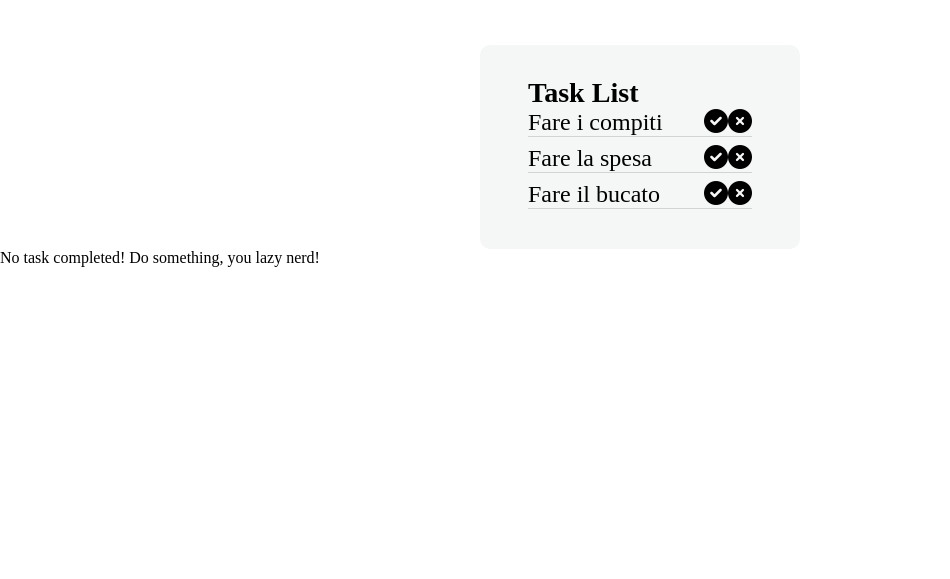
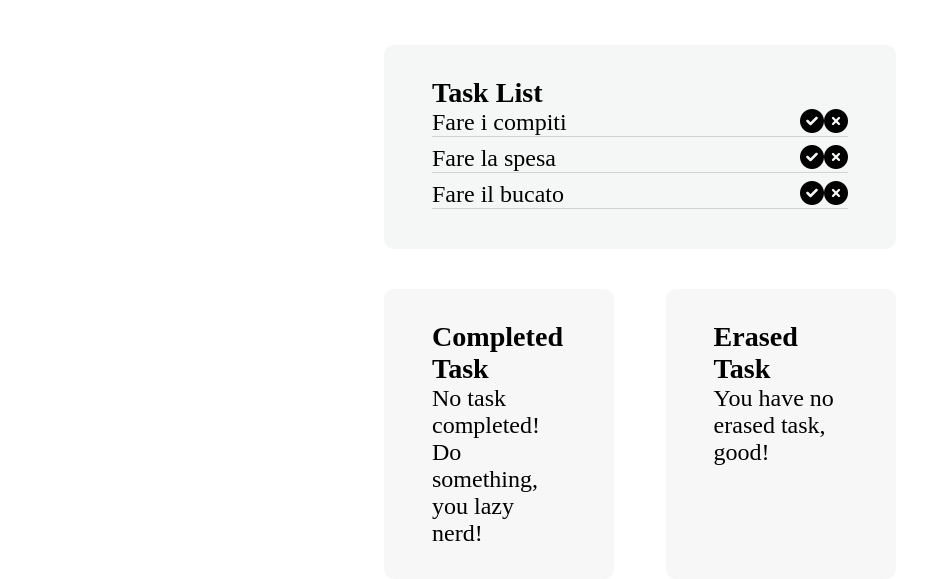
Before and after one commit to Moonatic89/vue-todolist, a plain HTML site: page index.html in a window 1280 px wide. Shown: the part 241-820 px from the top of the page, without its empty margins (0-950 px from the left). Drawn offline with nearby package versions, Linux system fonts and the light colour scheme.

Commit message:
All 3 tasks zone working, exercise completed

```diff
--- a/asset/css/style.css
+++ b/asset/css/style.css
@@ -40,11 +40,12 @@ header>img {
 
 .taskList {
     background-color: #f5f7f7;
-    width: 25%;
+    width: 40%;
     margin: auto;
     padding: 2rem 3rem;
     border-radius: 10px;
     font-size: 1.5rem;
+    margin-bottom: 2.5rem;
 }
 
 .taskGroup>h3 {
@@ -66,3 +67,18 @@ header>img {
 .btns {
     display: flex;
 }
+
+.sideTasks {
+    display: flex;
+    width: 40%;
+    margin: auto;
+    justify-content: space-between;
+}
+
+.completedTasks, .erasedTasks {
+    background-color: #f7f7f7;
+    padding: 2rem 3rem;
+    border-radius: 10px;
+    font-size: 1.5rem;
+    width: 45%;
+}
--- a/asset/js/app.js
+++ b/asset/js/app.js
@@ -10,14 +10,16 @@ const app = new Vue(
                 "Fare il bucato"
             ],
             completedTasks: [
+            ],
+            erasedTasks: [
             ]
         },
         methods: {
             removeTask(index) {
+                this.erasedTasks.push(this.tasks[index]);
                 this.tasks.splice(index, 1)
             },
             completeTask(index) {
-                console.log(this.tasks[index])
                 this.completedTasks.push(this.tasks[index]);
                 this.tasks.splice(index, 1)
 
--- a/index.html
+++ b/index.html
@@ -73,12 +73,13 @@
 
             </div>
 
-
+            <div class="sideTasks">
 
                 <div class="completedTasks">
 
-                <div class="taskList" v-if="completedTasks.length> 0">
+                    <h3>Completed Task</h3>
 
+                    <div class="completedList" v-if="completedTasks.length> 0">
                         <div class="item" v-for="(completed, index) in
                             completedTasks">
                             {{completed}}
@@ -91,6 +92,26 @@
                     </div>
                 </div>
 
+
+                <div class="erasedTasks">
+                    <h3>Erased Task</h3>
+
+                    <div class="erasedList" v-if="erasedTasks.length> 0">
+
+                        <div class="item" v-for="(erased, index) in
+                            erasedTasks">
+                            {{erased}}
+                        </div>
+
+                    </div>
+
+                    <div v-else>
+                        <span>You have no erased task, good!</span>
+                    </div>
+                </div>
+
+
+            </div>
 
         </main>
 
```
Lines whose indentation alone changed are shown as unchanged.
